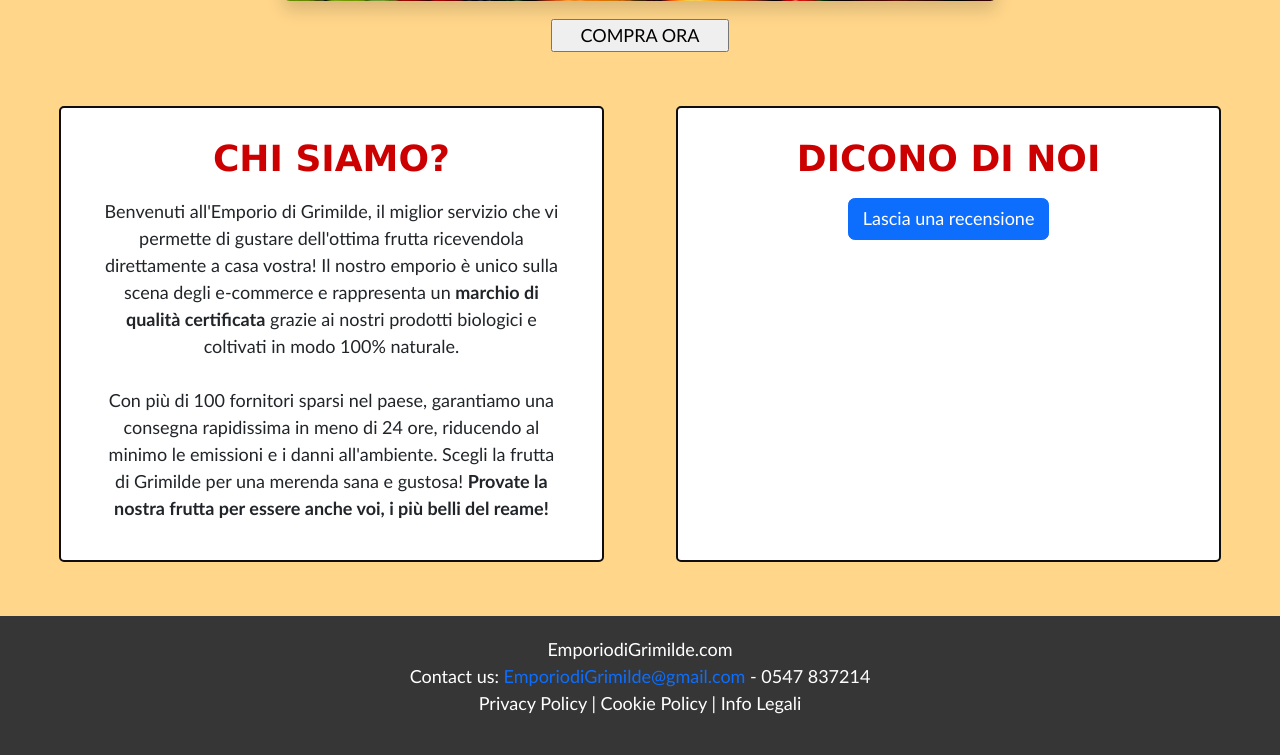
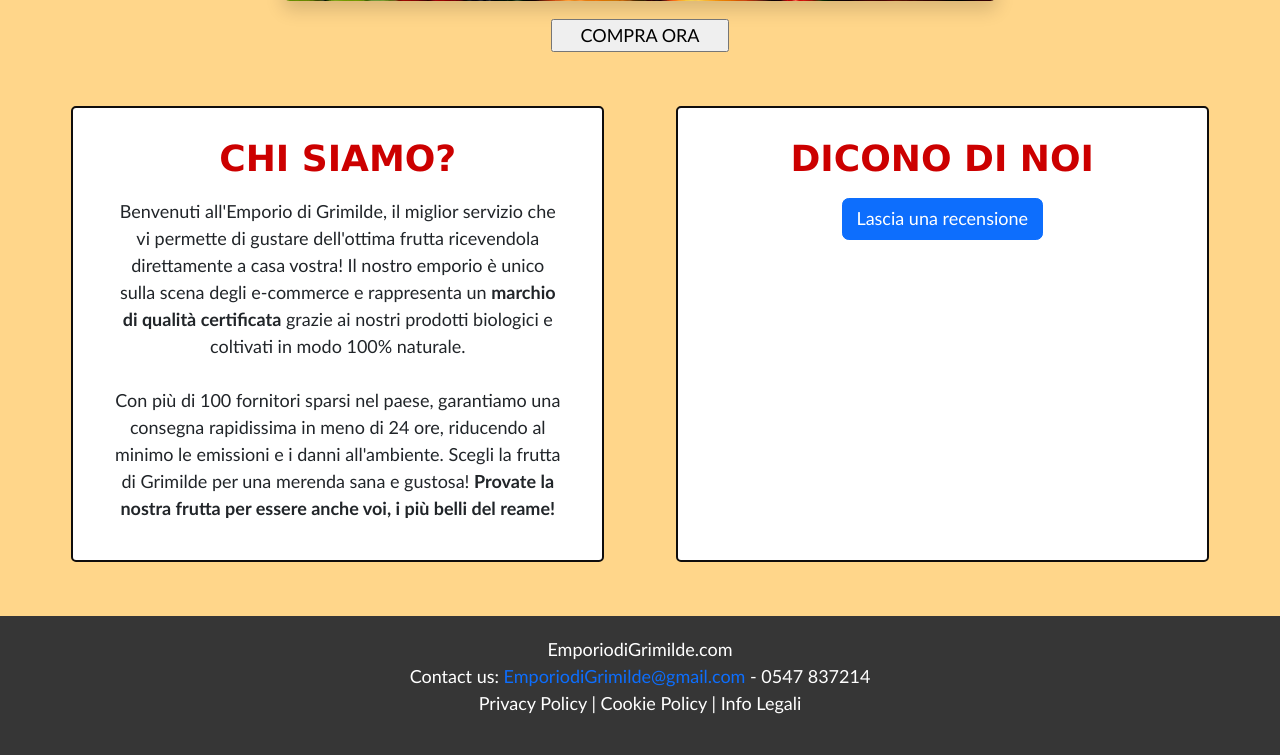
Before and after one commit to sofialottii/Web-project, a PHP site: page /php/index.php in a window 1280 px wide. Shown: the part 606-1361 px from the top of the page. Run offline with PHP 8.4, Linux system fonts and the light colour scheme; data that the repository does not hold is empty.

Commit message:
bootstrap parte 1

```diff
--- a/template/contenutoIndex.php
+++ b/template/contenutoIndex.php
@@ -1,14 +1,14 @@
 
 
     <!-- immagine -->
-    <div class="row justify-content-center mt-md-4 mt-lg-5">
+    <div class="row justify-content-center mt-md-4 mt-lg-5 m-0">
         <div class="col-md-6 col-lg-7 text-center p-0">
             <img src="../utils/img/fruttaa.jpg" class="img-fluid rounded shadow" alt="Frutta" />
         </div>
     </div>
 
     <!-- bottone -->
-    <div class="row justify-content-center mt-3">
+    <div class="row justify-content-center mt-3 m-0">
         <div class="col-auto">
             <form action="" method="POST">
                 <input type="submit" class="px-4" name="acquista" id="acquista"
@@ -18,7 +18,7 @@
     </div>
 
 
-    <div class="row justify-content-evenly mt-5">
+    <div class="row justify-content-evenly mt-5 m-0">
         <article class="col-10 col-md-5 text-center temporaneo">
             <h2 class="fw-bold mt-2 mb-3">CHI SIAMO?</h2>
             <p>
```
Also changed, not shown: css/style.css (+8 -0 lines).
